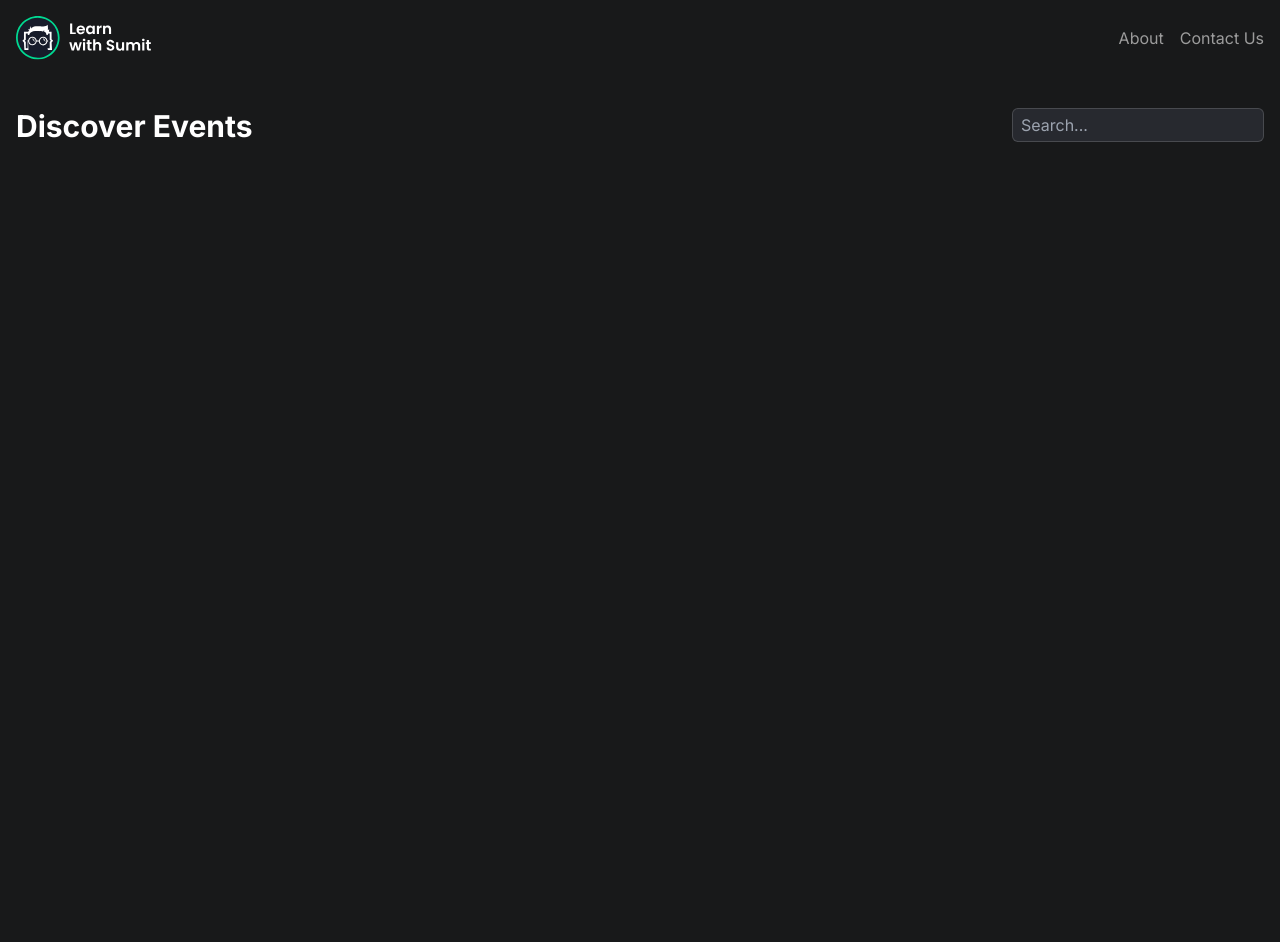
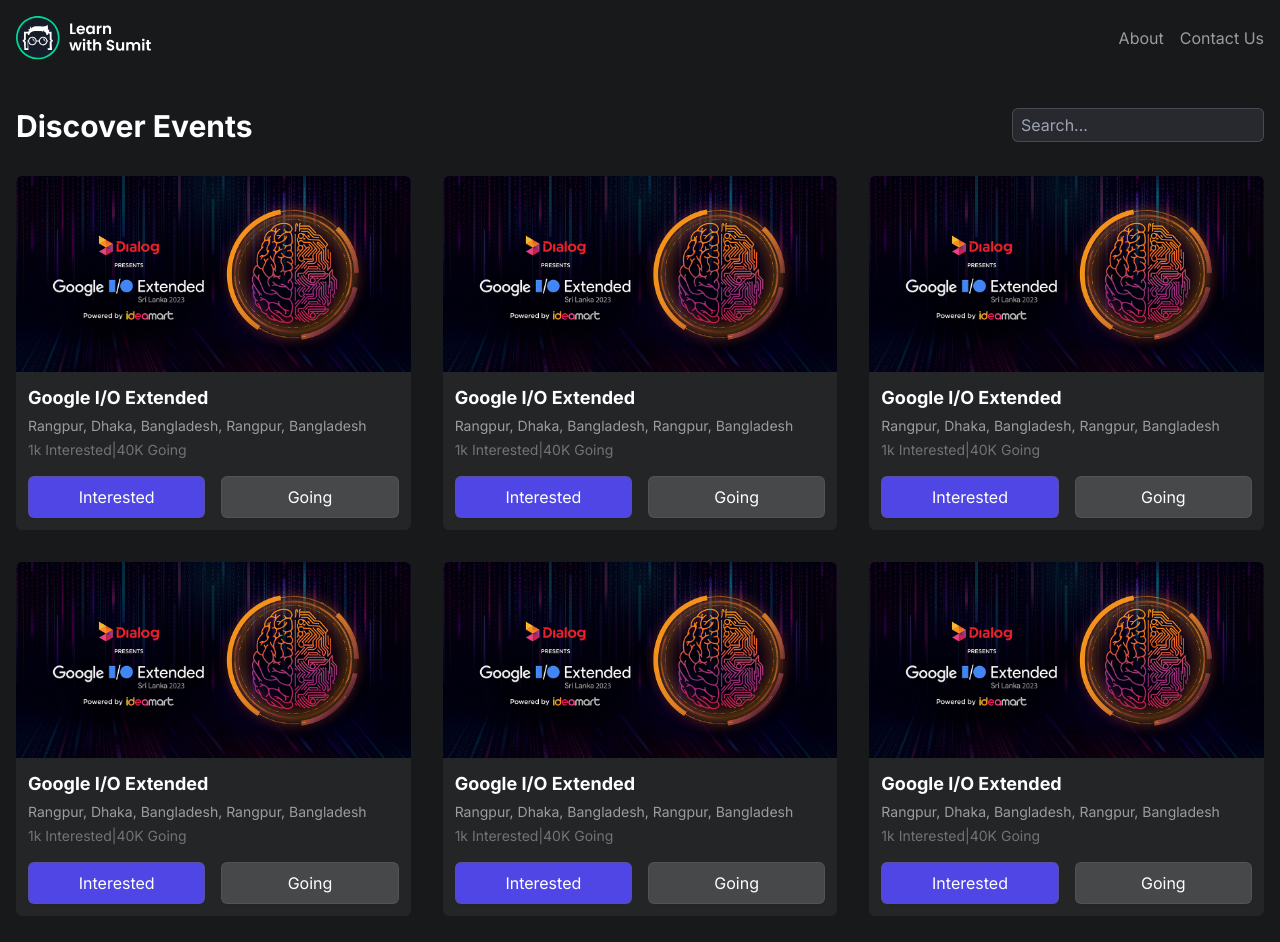
Before and after one commit to Jisan-Dev/lws-Eventry, a Next.js app: page / in a window 1280 px wide. Shown: the top 942 px of the page. Before the commit the page ends 800 px from the top, so only its background shows below. Built offline with nearby package versions, Linux system fonts and the light colour scheme.

Commit message:
Build event list and event card component

```diff
--- a/app/page.js
+++ b/app/page.js
@@ -1,9 +1,11 @@
+import EventList from "@/components/landing/event-list";
 import Header from "@/components/landing/Header";
 
 export default function Home() {
   return (
     <section className="container">
       <Header />
+      <EventList />
     </section>
   );
 }
--- /dev/null
+++ b/components/landing/event-card.jsx
@@ -0,0 +1,39 @@
+import Image from "next/image";
+import Link from "next/link";
+
+export default function EventCard() {
+  return (
+    <div className="overflow-hidden rounded-md bg-[#242526]">
+      <Image
+        src={"/google-io-2023-1.png"}
+        alt={"google-io-2023-1.png"}
+        className="w-full"
+        width={500}
+        height={500}
+      />
+
+      <div className="p-3">
+        <Link href="/" className="font-bold text-lg">
+          Google I/O Extended
+        </Link>
+        <p className="text-[#9C9C9C] text-sm mt-1">
+          Rangpur, Dhaka, Bangladesh, Rangpur, Bangladesh
+        </p>
+        <div className="text-[#737373] text-sm mt-1">
+          <span>1k Interested</span>
+          <span>|</span>
+          <span>40K Going</span>
+        </div>
+
+        {/* <!-- Buttons --> */}
+        <div className="w-full flex gap-4 mt-4">
+          {/* <!-- bg-indigo-600 indicating Active --> */}
+          <button className="w-full bg-indigo-600 hover:bg-indigo-800">Interested</button>
+
+          {/* <!-- bg-green-600 indicating Active --> */}
+          <button className="w-full">Going</button>
+        </div>
+      </div>
+    </div>
+  );
+}
--- /dev/null
+++ b/components/landing/event-list.jsx
@@ -0,0 +1,14 @@
+import EventCard from "./event-card";
+
+export default function EventList() {
+  return (
+    <div className="grid grid-cols-1 md:grid-cols-2 lg:grid-cols-3 gap-8 mt-8">
+      <EventCard />
+      <EventCard />
+      <EventCard />
+      <EventCard />
+      <EventCard />
+      <EventCard />
+    </div>
+  );
+}
```
